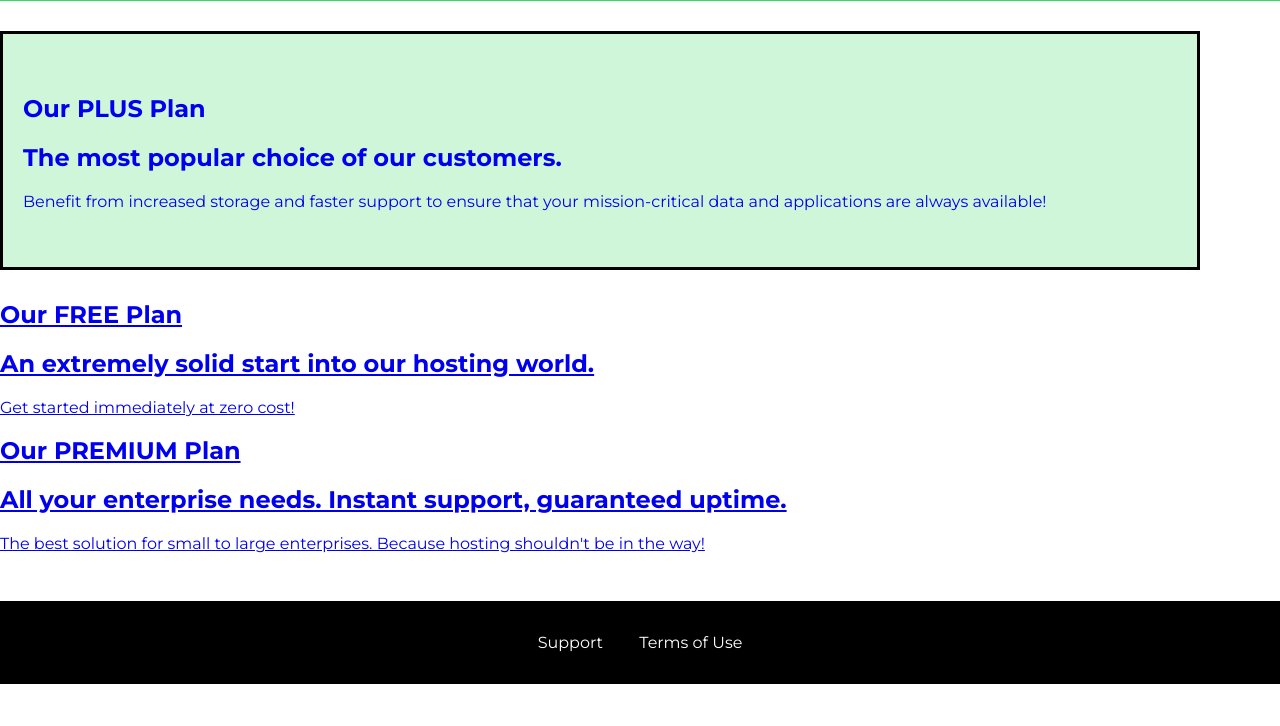
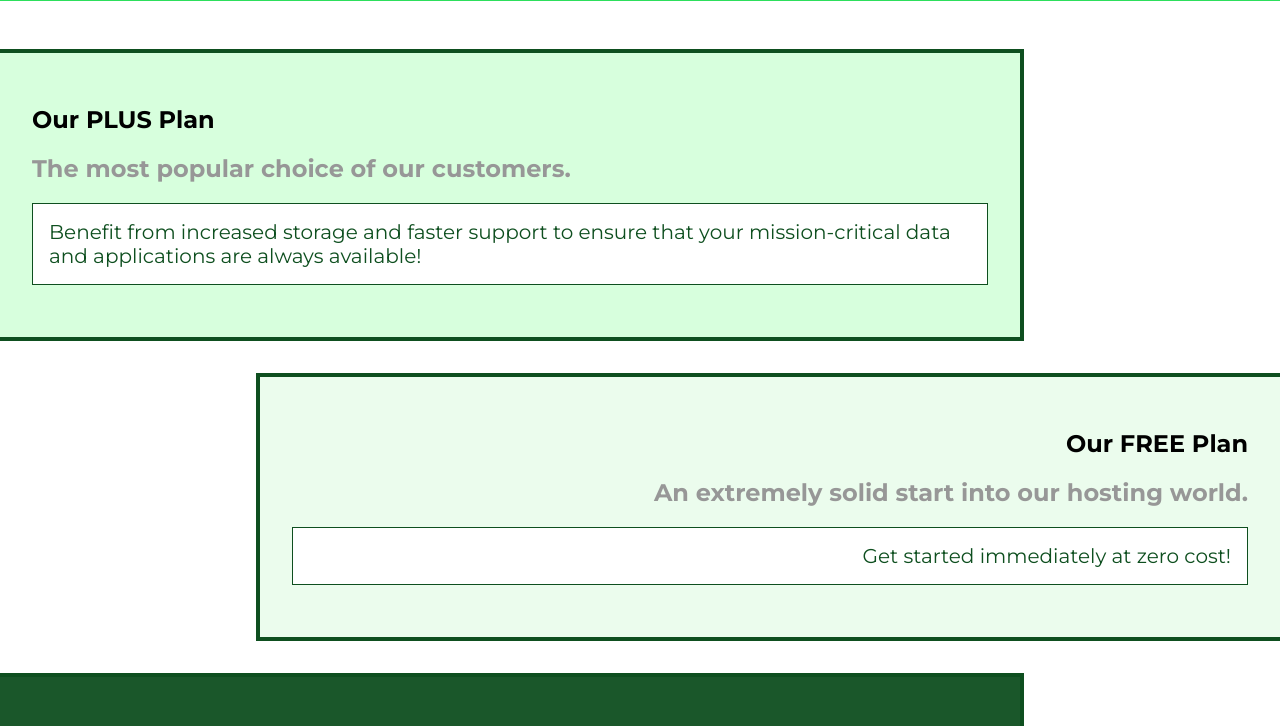
Before and after one commit to luis-alvarez1/css-practice, a plain HTML site: page seccion3/packages/index.html in a window 1280 px wide. Shown: the part 42-768 px from the top of the page. Drawn offline with Linux system fonts and the light colour scheme.

Commit message:
seccion 5 terminada

```diff
--- a/seccion3/packages/index.html
+++ b/seccion3/packages/index.html
@@ -17,7 +17,7 @@
   <body>
     <header class="main-header">
       <div class="main-title">
-        <a class="main-header__brand" href="https://facebook.com"> uHost </a>
+        <a class="main-header__brand" href="../index.html"> uHost </a>
       </div>
       <nav class="main-nav">
         <ul class="main-nav__items">
@@ -34,28 +34,31 @@
       </nav>
     </header>
     <main>
-      <section class="package package__plus">
+      <section id="plus" class="package">
         <a href="#">
-          <h1>Our PLUS Plan</h1>
-          <h2>The most popular choice of our customers.</h2>
-          <p>
+          <h1 class="package__title">Our PLUS Plan</h1>
+          <h2 class="package__subtitle">The most popular choice of our customers.</h2>
+          <p class="package__info">
             Benefit from increased storage and faster support to ensure that your mission-critical
             data and applications are always available!
           </p>
         </a>
       </section>
-      <section class="package__free">
+      <section id="free" class="package">
         <a href="#">
-          <h1>Our FREE Plan</h1>
-          <h2>An extremely solid start into our hosting world.</h2>
-          <p>Get started immediately at zero cost!</p>
+          <h1 class="package__title">Our FREE Plan</h1>
+          <h2 class="package__subtitle">An extremely solid start into our hosting world.</h2>
+          <p class="package__info">Get started immediately at zero cost!</p>
         </a>
       </section>
-      <section class="package__premium">
+      <div class="clearfix"></div>
+      <section id="premium" class="package">
         <a href="#">
-          <h1>Our PREMIUM Plan</h1>
-          <h2>All your enterprise needs. Instant support, guaranteed uptime.</h2>
-          <p>
+          <h1 class="package__title">Our PREMIUM Plan</h1>
+          <h2 class="package__subtitle">
+            All your enterprise needs. Instant support, guaranteed uptime.
+          </h2>
+          <p class="package__info">
             The best solution for small to large enterprises. Because hosting shouldn't be in the
             way!
           </p>
--- a/seccion3/packages/packages.css
+++ b/seccion3/packages/packages.css
@@ -1,20 +1,62 @@
+main {
+  padding-top: 32px;
+}
+
 .package {
-  padding: 40px 20px;
-  margin: 30px 0;
-  max-width: 1200px;
-  border: 3px solid black;
-  text-decoration: none;
-  cursor: pointer;
+  width: 80%;
+  margin: 16px 0;
+  border: 4px solid #0e4f1f;
+  border-left: none;
 }
 .package:hover,
 .package:active {
-  border: 3px solid red;
-  box-shadow: 1px 1px 2px 2px rgba(0, 0, 0, 0.3);
+  box-shadow: 2px 2px 4px rgba(0, 0, 0, 0.5);
+  border-color: #ff5454;
 }
+
 .package a {
   text-decoration: none;
+  color: inherit;
+  display: block;
+  padding: 32px;
 }
 
-.package__plus {
-  background-color: #d0f6d9;
+.package__subtitle {
+  color: #979797;
 }
+
+.package__info {
+  padding: 16px;
+  border: 1px solid #0e4f1f;
+  font-size: 20px;
+  color: #0e4f1f;
+  background-color: white;
+}
+.clearfix {
+  clear: both;
+}
+#plus {
+  background-color: rgba(213, 255, 220, 0.95);
+}
+
+#free {
+  background-color: rgba(234, 252, 237, 0.95);
+  float: right;
+  border-right: none;
+  border-left: 4px solid #0e4f1f;
+  text-align: right;
+}
+#free:active,
+#free:hover {
+  border-color: #ff5454;
+}
+#premium {
+  background-color: rgba(14, 78, 31, 0.95);
+}
+
+#premiun .package__title {
+  color: white;
+}
+#premiun .package__subtitle {
+  color: #bbb;
+}
```
Also changed, not shown: seccion3/index.html (+1 -1 lines), seccion3/main.css (+7 -1 lines).
